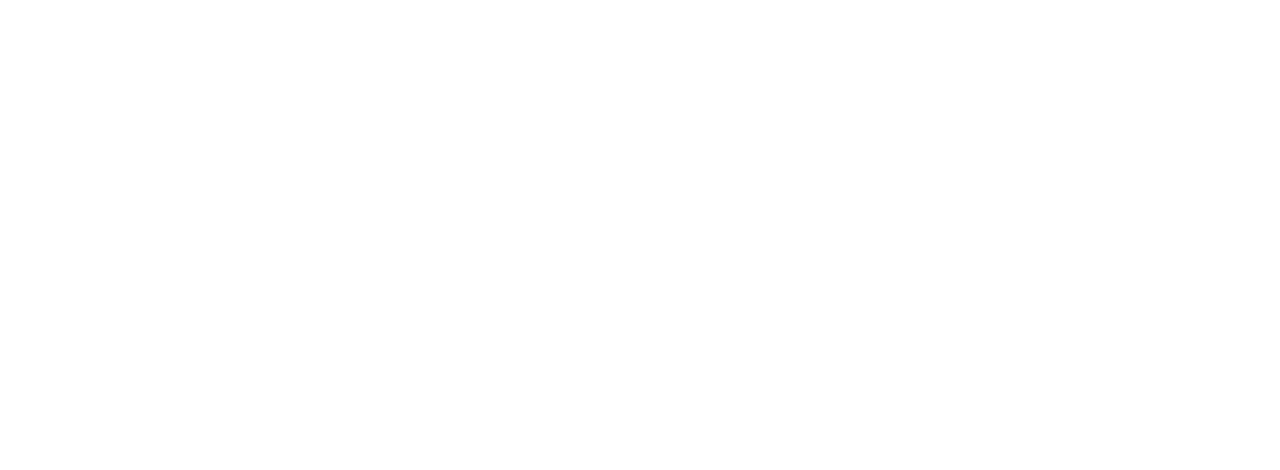
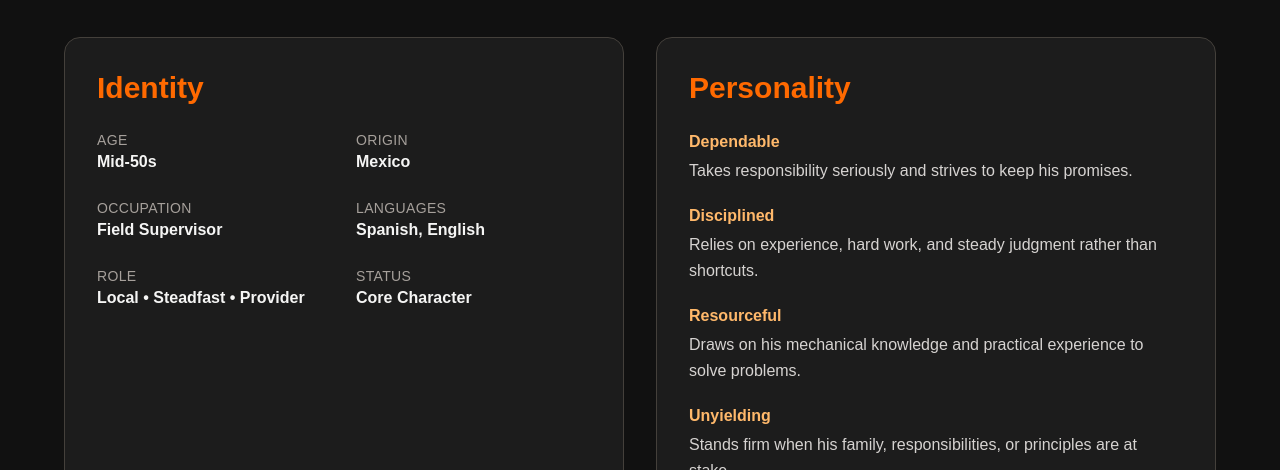
Before and after one commit to Tillamonster/JuanitaOfTheDead, a Next.js app: page /world/characters/hector in a window 1280 px wide. Before the commit this address had no page. Shown: the part 830-1300 px from the top of the page. Before the commit the page ends 800 px from the top, so only its background shows below. Built offline with nearby package versions, Linux system fonts and the light colour scheme.

Commit message:
Add public character Greenhouse profiles

```diff
--- /dev/null
+++ b/app/world/characters/hector/page.tsx
@@ -0,0 +1,7 @@
+
+import CharacterWorkshop from "@/components/greenhouse";
+import { hector } from "@/data/characters/hector";
+
+export default function HectorPage() {
+  return <CharacterWorkshop character={hector} />;
+}
--- /dev/null
+++ b/app/world/characters/juanita/page.tsx
@@ -0,0 +1,7 @@
+
+import CharacterWorkshop from "@/components/greenhouse";
+import { juanita } from "@/data/characters/juanita";
+
+export default function JuanitaPage() {
+  return <CharacterWorkshop character={juanita} />;
+}
--- /dev/null
+++ b/app/world/characters/lluvia/page.tsx
@@ -0,0 +1,7 @@
+
+import CharacterWorkshop from "@/components/greenhouse";
+import { lluvia } from "@/data/characters/lluvia";
+
+export default function LluviaPage() {
+  return <CharacterWorkshop character={lluvia} />;
+}
--- a/app/world/characters/page.tsx
+++ b/app/world/characters/page.tsx
@@ -6,7 +6,7 @@
       name: "Juanita",
       description:
         "A young immigrant farmworker whose journey becomes intertwined with the fate of Pajaro Valley.",
-      href: "/characters/juanita",
+      href: "/world/characters/juanita",
     },
     {
       name: "Hector",
@@ -18,7 +18,7 @@
       name: "Lluvia",
       description:
         "A determined young woman whose resilience helps shape the future of the group.",
-      href: "/world/characters/luvia",
+      href: "/world/characters/lluvia",
     },
   ];
 
--- /dev/null
+++ b/data/characters/hector.ts
@@ -0,0 +1,103 @@
+
+import type { Character } from "./types";
+
+export const hector: Character = {
+  slug: "hector",
+  name: "Hector",
+
+  tagline: "LOCAL • STEADFAST • PROVIDER",
+  subtitle: "The backbone of his community.",
+
+  intro: `
+Hector is a man of hard work and quiet strength who carries responsibility without complaint.
+
+He came to the United States from Mexico as a young man and began his working life as an agricultural field picker. Over the years, he gained experience as a heavy-equipment operator and mechanic, advanced to foreman, and became a field supervisor.
+
+After years of migrant field work in Santa Barbara and other locations, Hector settled in the Watsonville and Pajaro Valley area. His experience has given him practical knowledge of the work, the equipment, the land, and the people who depend on it.
+
+Dependable and disciplined, Hector believes in keeping his promises and providing for his family. He is resourceful when problems arise and unyielding when something important is at stake. He hopes to preserve what he has built and leave something lasting for future generations.
+`,
+
+  heroImage: "/images/episode2.png",
+
+  personality: [
+    {
+      title: "Dependable",
+      description:
+        "Takes responsibility seriously and strives to keep his promises.",
+    },
+    {
+      title: "Disciplined",
+      description:
+        "Relies on experience, hard work, and steady judgment rather than shortcuts.",
+    },
+    {
+      title: "Resourceful",
+      description:
+        "Draws on his mechanical knowledge and practical experience to solve problems.",
+    },
+    {
+      title: "Unyielding",
+      description:
+        "Stands firm when his family, responsibilities, or principles are at stake.",
+    },
+  ],
+
+  gear: [
+    "Work Jacket",
+    "Jeans",
+    "Work Boots",
+    "Mechanic's Tools",
+    "Heavy-Equipment Experience",
+  ],
+
+  narrative: [
+    {
+      title: "The Local",
+      description:
+        "Knows the Pajaro Valley through years of work and life in the area.",
+    },
+    {
+      title: "The Provider",
+      description:
+        "Measures success by his ability to care for his family and keep his commitments.",
+    },
+    {
+      title: "The Problem-Solver",
+      description:
+        "Brings practical mechanical and agricultural knowledge to difficult situations.",
+    },
+    {
+      title: "The Steadfast",
+      description:
+        "Represents endurance, responsibility, and the determination to protect what matters.",
+    },
+  ],
+
+  gallery: {
+    expressionSheet: "/images/episode2.png",
+  },
+
+  profile: {
+    age: "Mid-50s",
+    origin: "Mexico",
+    occupation: "Field Supervisor",
+    languages: "Spanish, English",
+    role: "Local • Steadfast • Provider",
+    status: "Core Character",
+  },
+
+  traits: [
+    "Dependable",
+    "Disciplined",
+    "Resourceful",
+    "Unyielding",
+  ],
+
+  symbols: [
+    "Tractor",
+    "Tools",
+    "Fields",
+    "Train",
+  ],
+};
--- /dev/null
+++ b/data/characters/lluvia.ts
@@ -0,0 +1,102 @@
+
+import type { Character } from "./types";
+
+export const lluvia: Character = {
+  slug: "lluvia",
+  name: "Lluvia",
+
+  tagline: "LOYAL • COURAGEOUS • PROTECTOR",
+  subtitle: "The heart of her community.",
+
+  intro: `
+Lluvia is a family friend of Juanita's from Mexico. They come from the same Mexican state, though its name remains unspecified.
+
+Lluvia immigrated to the United States roughly ten years before Juanita. Now in her mid-30s, she has years of experience as an agricultural picker and understands the demands of field work and the people who depend on one another to get through it.
+
+Loyal and resourceful, Lluvia has a deeply protective nature. She looks after Juanita and the people around her, offering care and steadiness when fear and uncertainty threaten to overwhelm them.
+
+Where Juanita leads with courage and Hector solves problems through practical experience, Lluvia helps hold the group together. Her strength lies in recognizing that survival is not just about staying alive. It is also about caring for one another and preserving the bonds that make a community worth saving.
+`,
+
+  heroImage: "/images/episode1.png",
+
+  personality: [
+    {
+      title: "Loyal",
+      description:
+        "Stands by her family, friends, and community, especially when circumstances become difficult.",
+    },
+    {
+      title: "Protective",
+      description:
+        "Looks after the people around her and responds to their needs with practical, maternal care.",
+    },
+    {
+      title: "Resourceful",
+      description:
+        "Draws on experience, intuition, and practical judgment to help people through difficult situations.",
+    },
+    {
+      title: "Resilient",
+      description:
+        "Endures hardship without abandoning the people who depend on her.",
+    },
+  ],
+
+  gear: [
+    "Practical Field Clothing",
+    "Work Boots",
+    "Field Gloves",
+    "Woven Shawl",
+  ],
+
+  narrative: [
+    {
+      title: "The Caregiver",
+      description:
+        "Provides practical and emotional care that helps the group endure hardship.",
+    },
+    {
+      title: "The Protector",
+      description:
+        "Recognizes the needs and vulnerabilities of others and works to keep them safe.",
+    },
+    {
+      title: "The Experienced Picker",
+      description:
+        "Brings years of agricultural field work and an understanding of the people who sustain the community.",
+    },
+    {
+      title: "The Heart",
+      description:
+        "Reminds the group that survival means preserving human connections, not merely escaping danger.",
+    },
+  ],
+
+  gallery: {
+    expressionSheet: "/images/episode1.png",
+  },
+
+  profile: {
+    age: "Mid-30s",
+    origin: "Mexico",
+    occupation: "Experienced Fieldworker",
+    languages: "Spanish, English",
+    role: "Caregiver • Protector • Community",
+    status: "Core Character",
+  },
+
+  traits: [
+    "Loyal",
+    "Protective",
+    "Resourceful",
+    "Resilient",
+  ],
+
+  symbols: [
+    "Shawl",
+    "Hands",
+    "Harvest",
+    "Home",
+  ],
+};
```
